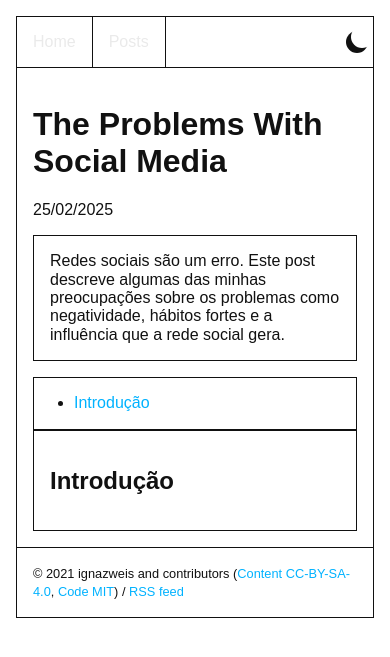
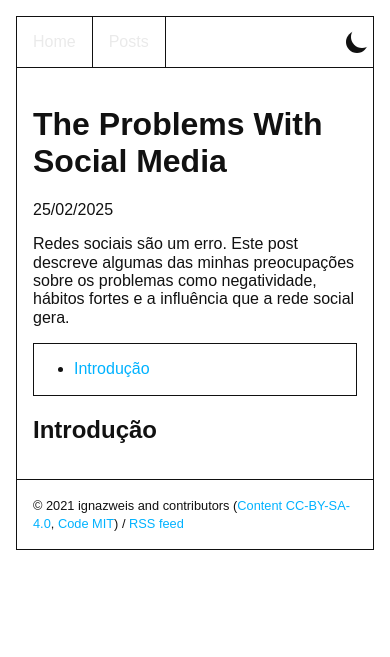
Before and after one commit to ignazweis/ignazweis.github.io, a Jekyll site: the page built from _posts/2025-02-25-the-problems-with-social-media.md, in a window 390 px wide. Shown: the top 657 px of the page. Built offline with Jekyll 4.4.1, drawn with Linux system fonts in a browser that asks for light colours; some web fonts are replaced; the table of contents is made by our own code.

Commit message:
fix: responsive design to <800px

```diff
--- a/assets/css/stylesheet.css
+++ b/assets/css/stylesheet.css
@@ -9,28 +9,6 @@
         --background: #111111;
     }
 }
-
-@media screen and (min-width: 800px) {
-    .posts_post {
-        border: 0;
-        padding: 0;
-    }
-
-    .post_description {
-        border: 0;
-        padding: 0;
-    }
-
-    .post_content {
-        border: 0;
-        padding: 0;
-    }
-
-    body {
-        background: red;
-    }
-}
-
 
 @font-face {
     font-family: "Montserrat";
@@ -112,3 +90,20 @@ a {
     border: 1px solid var(--foreground);
     padding: 1rem;
 }
+
+@media screen and (max-width: 800px) {
+    .posts_post {
+        border: 0;
+        padding: 0;
+    }
+
+    .post_description {
+        border: 0;
+        padding: 0;
+    }
+
+    .post_content {
+        border: 0;
+        padding: 0;
+    }
+}
```
